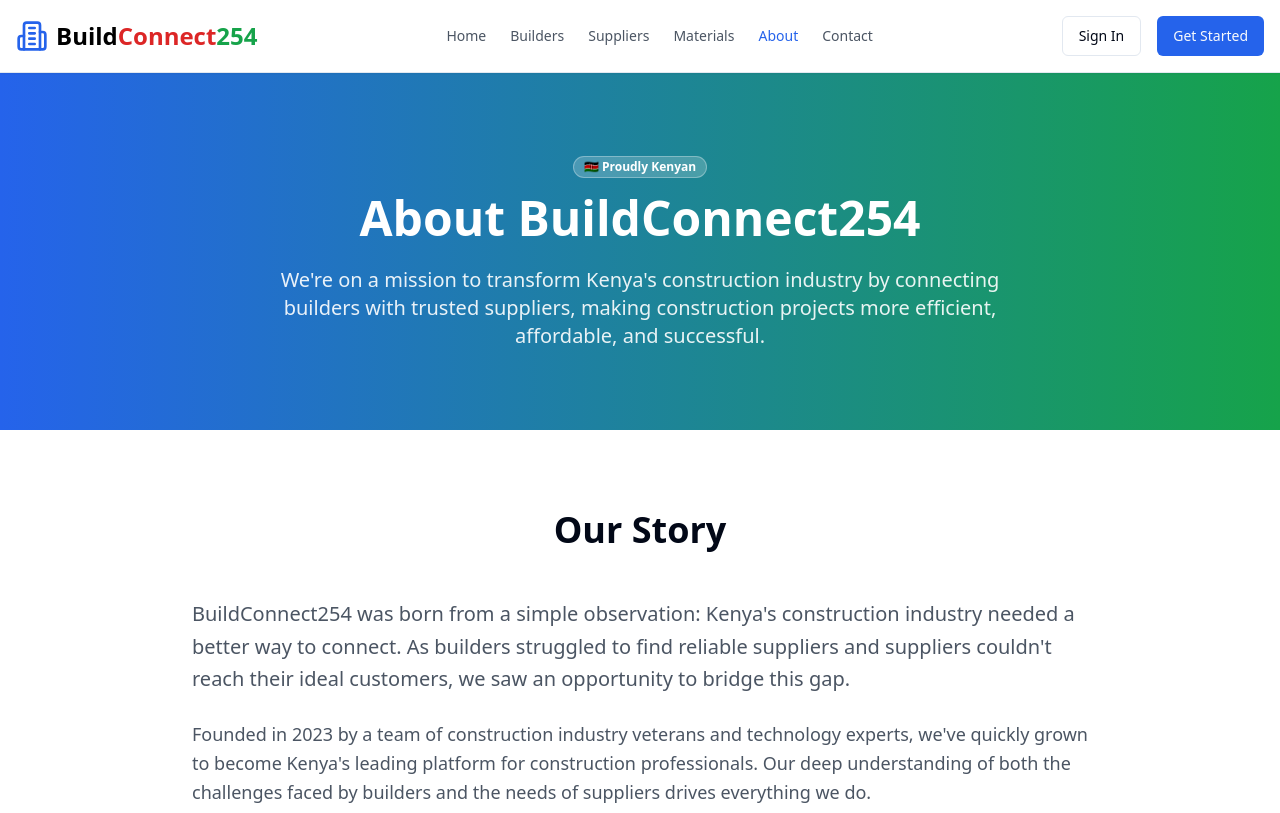
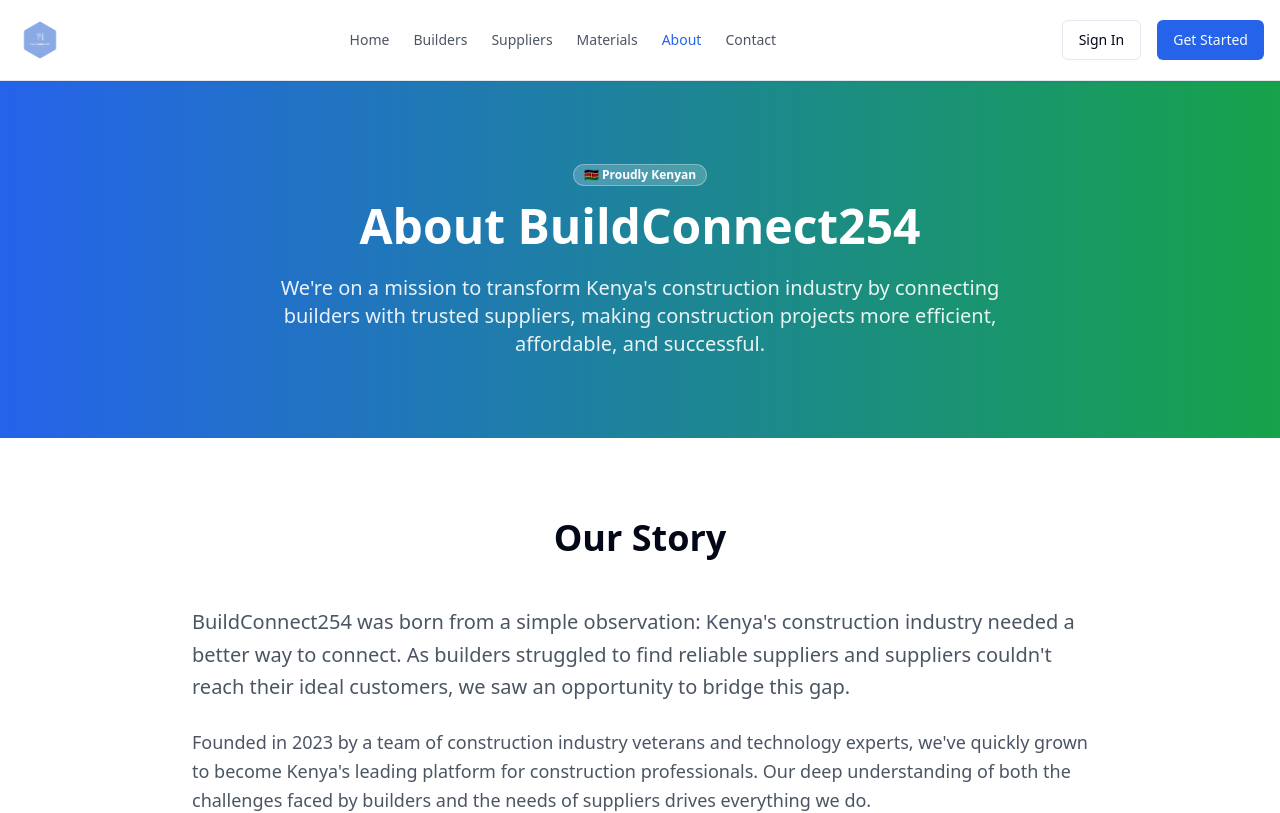
Before and after one commit to hillarytaley-ops/ujenzipro-1860ba63, a React (Vite) app: page /about in a window 1280 px wide. Shown: the top 813 px of the page. Built offline with nearby package versions, Linux system fonts and the light colour scheme.

Commit message:
Add logo image
Use the attached picture as the logo for the app.

```diff
--- a/src/components/Navigation.tsx
+++ b/src/components/Navigation.tsx
@@ -1,6 +1,6 @@
 
 import { Button } from "@/components/ui/button";
-import { Building2, Menu, X } from "lucide-react";
+import { Menu, X } from "lucide-react";
 import { Link, useLocation } from "react-router-dom";
 import { useState } from "react";
 
@@ -22,13 +22,12 @@ const Navigation = () => {
   return (
     <header className="bg-white shadow-sm border-b sticky top-0 z-50">
       <div className="container mx-auto px-4 py-4 flex items-center justify-between">
-        <Link to="/" className="flex items-center space-x-2">
-          <Building2 className="h-8 w-8 text-blue-600" />
-          <h1 className="text-2xl font-bold">
-            <span className="text-black">Build</span>
-            <span className="text-red-600">Connect</span>
-            <span className="text-green-600">254</span>
-          </h1>
+        <Link to="/" className="flex items-center">
+          <img
+            src="/lovable-uploads/6f428ab0-9c8e-425c-960b-8c987371f59e.png"
+            alt="BuildConnect254 Logo"
+            className="h-12 w-12"
+          />
         </Link>
 
         {/* Desktop Navigation */}
```
Also changed, not shown: public/lovable-uploads/6f428ab0-9c8e-425c-960b-8c987371f59e.png (added).
